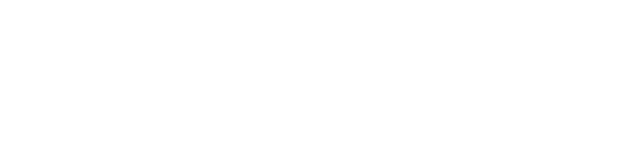
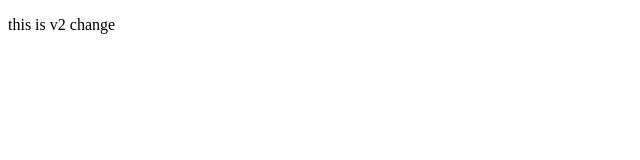
Before and after one commit to BurningHat20/Version-Controll, a plain HTML site: page test.html in a window 1280 px wide. Shown: the whole page, without its empty margins (0-640 px from the left). Drawn offline with Linux system fonts and the light colour scheme.

Commit message:
this will be the realse 2

```diff
--- a/test.html
+++ b/test.html
@@ -8,7 +8,7 @@
 </head>
 
 <body>
-
+    <p>this is v2 change</p>
 </body>
 
 </html>
```
